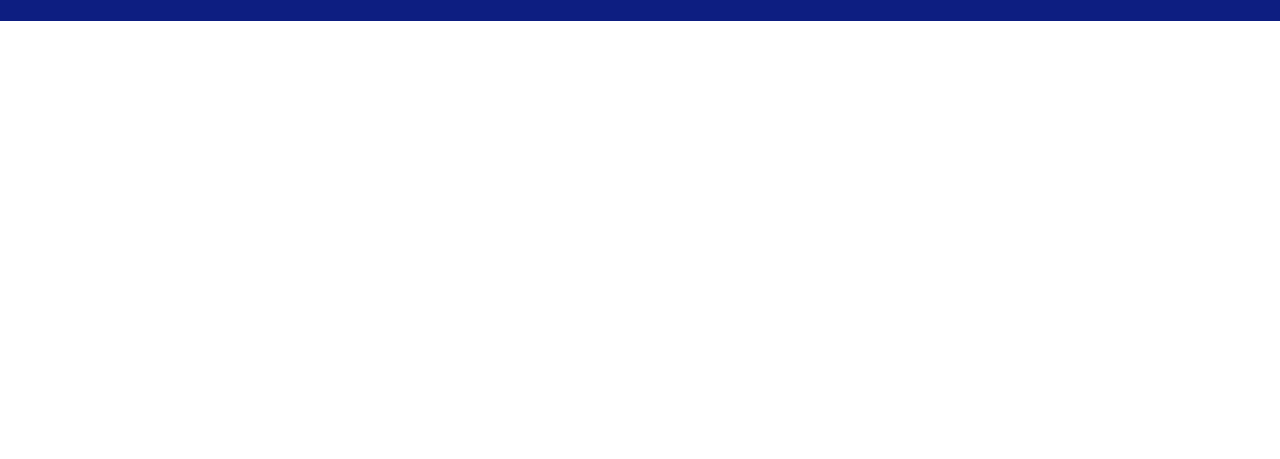
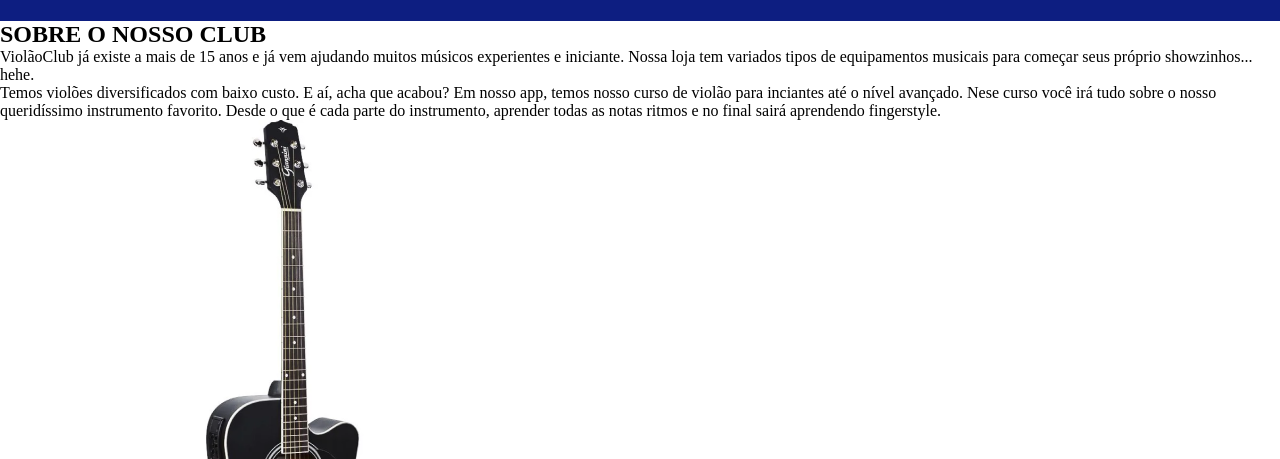
Before and after one commit to Kauan-Roberto-DC/viol-oclub, a plain HTML site: page index.html in a window 1280 px wide. Shown: the part 341-800 px from the top of the page. Drawn offline with Linux system fonts and the light colour scheme.

Commit message:
Add files via upload

```diff
--- a/index.html
+++ b/index.html
@@ -17,9 +17,14 @@
     </header>
 
     <section class="sobre">
-        <h2 class="sobreTitulo"></h2>
-        <p class="sobreTextoUm"></p>
-<p class="sobreTextoDois"></p>
+        <div class="sobreConteudo">
+             <h2 class="sobreTitulo">SOBRE O NOSSO CLUB</h2>
+        <p class="sobreTextoUm">ViolãoClub já existe a mais de 15 anos e já vem ajudando muitos músicos experientes e iniciante. Nossa loja tem variados tipos de equipamentos musicais para começar seus próprio showzinhos... hehe.</p>
+        <p class="sobreTextoDois">Temos violões diversificados com baixo custo. E aí, acha que acabou? Em nosso app, temos nosso curso de violão para inciantes até o nível avançado. Nese curso você irá tudo sobre o nosso queridíssimo instrumento favorito. Desde o que é cada parte do instrumento, aprender todas as notas ritmos e no final sairá aprendendo fingerstyle. </p>
+        </div>
+
+        <img src="img/Formula-amico 1.png" alt="violão" class="sobreImagem">
+
 </section>
 </body>
 </html>
```
